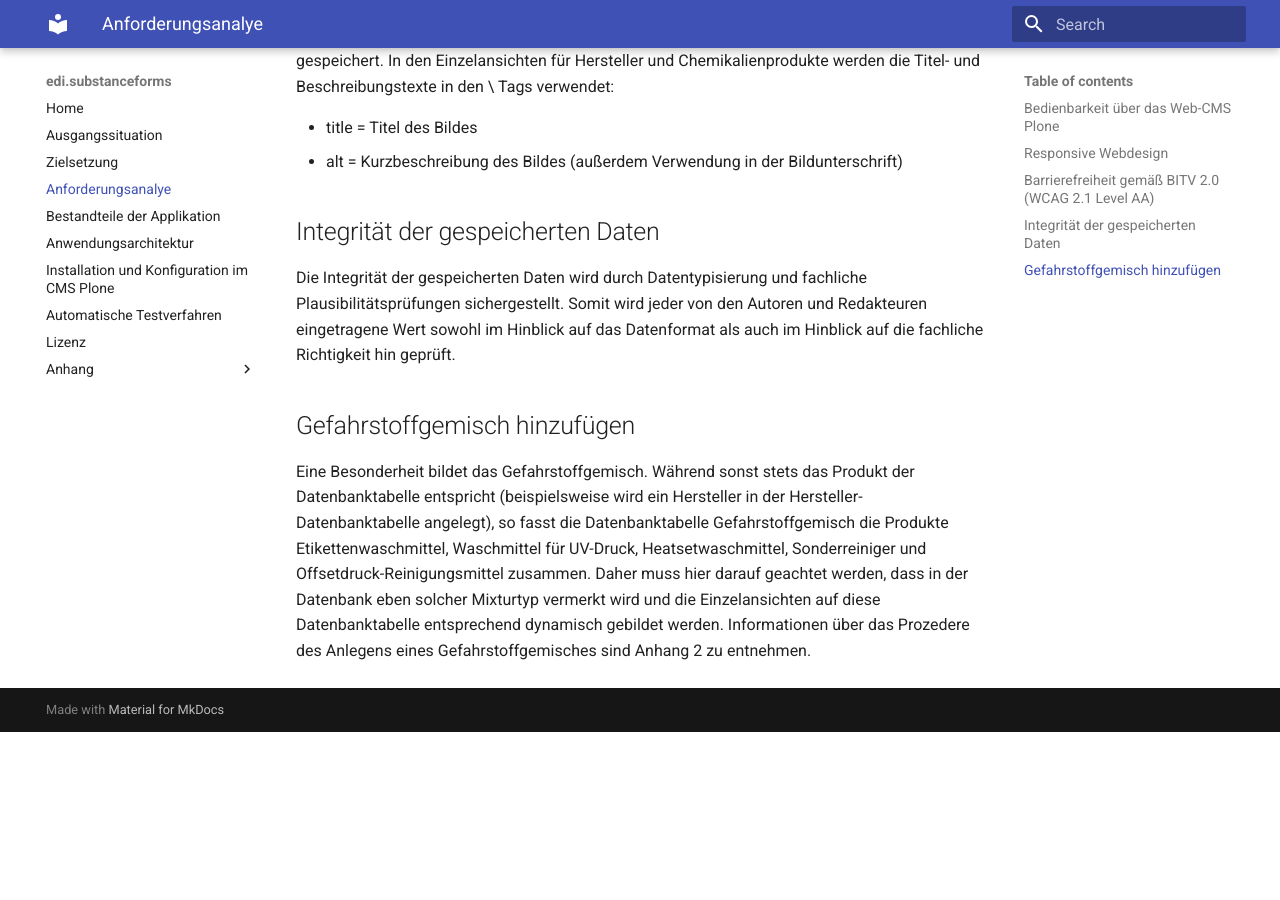
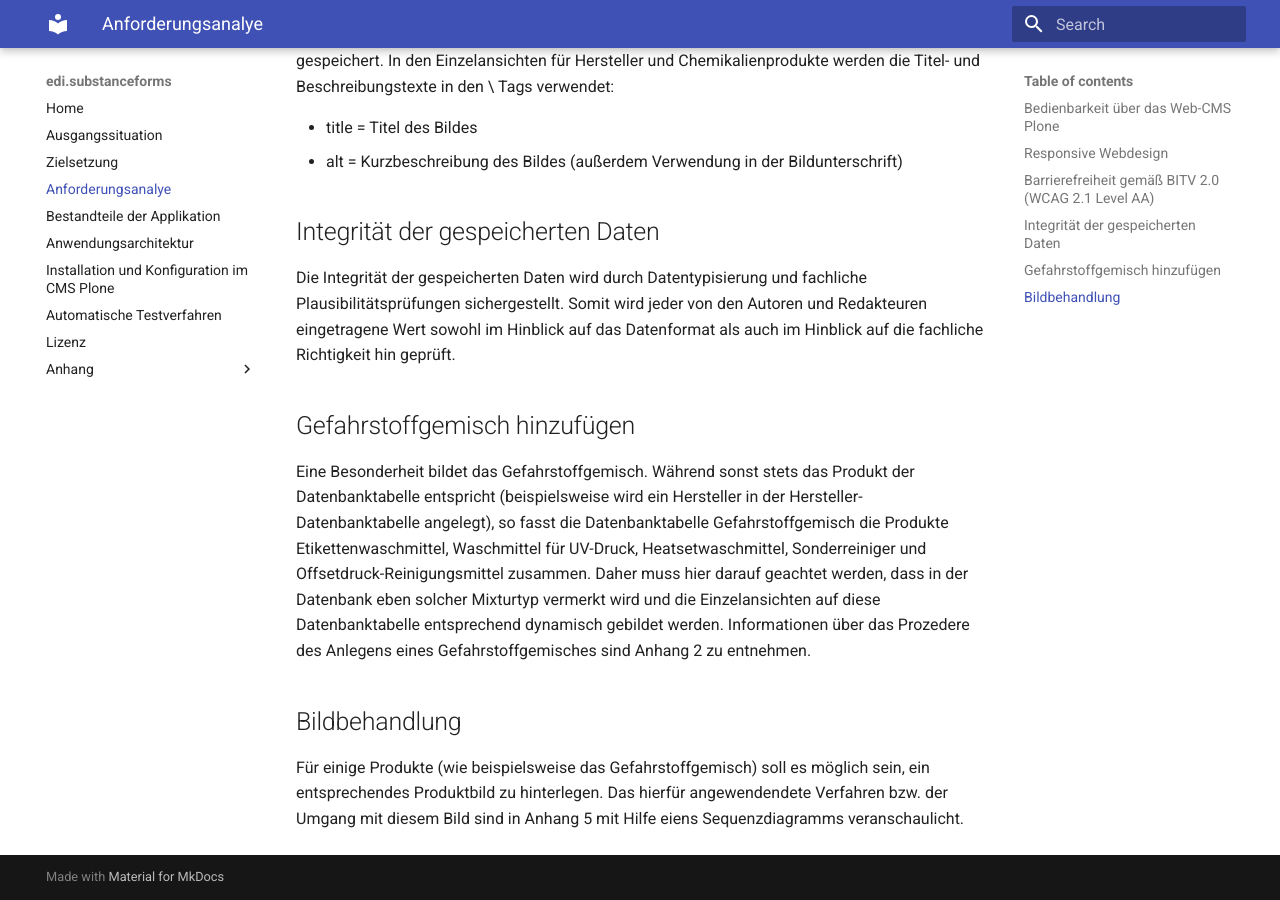
Before and after one commit to educorvi/edi.docTheSubstanceForms, an MkDocs documentation site: the page built from docs/anforderungen.md, in a window 1280 px wide and 900 px high, scrolled down 2017 px. Built offline with MkDocs 1.6.1 and Material for MkDocs 9.7.7, drawn with Linux system fonts in a browser that asks for light colours; before the commit the page ends 2749 px from its top, so only the background shows below that.

Commit message:
Adding bildhandling to anforderungen

```diff
--- a/docs/anforderungen.md
+++ b/docs/anforderungen.md
@@ -89,3 +89,6 @@ fachliche Richtigkeit hin geprüft.
 ##Gefahrstoffgemisch hinzufügen
 
 Eine Besonderheit bildet das Gefahrstoffgemisch. Während sonst stets das Produkt der Datenbanktabelle entspricht (beispielsweise wird ein Hersteller in der Hersteller-Datenbanktabelle angelegt), so fasst die Datenbanktabelle Gefahrstoffgemisch die Produkte Etikettenwaschmittel, Waschmittel für UV-Druck, Heatsetwaschmittel, Sonderreiniger und Offsetdruck-Reinigungsmittel zusammen. Daher muss hier darauf geachtet werden, dass in der Datenbank eben solcher Mixturtyp vermerkt wird und die Einzelansichten auf diese Datenbanktabelle entsprechend dynamisch gebildet werden. Informationen über das Prozedere des Anlegens eines Gefahrstoffgemisches sind Anhang 2 zu entnehmen.
+
+##Bildbehandlung
+Für einige Produkte (wie beispielsweise das Gefahrstoffgemisch) soll es möglich sein, ein entsprechendes Produktbild zu hinterlegen. Das hierfür angewendendete Verfahren bzw. der Umgang mit diesem Bild sind in Anhang 5 mit Hilfe eiens Sequenzdiagramms veranschaulicht.
```
Also changed, not shown: 1 other file.
